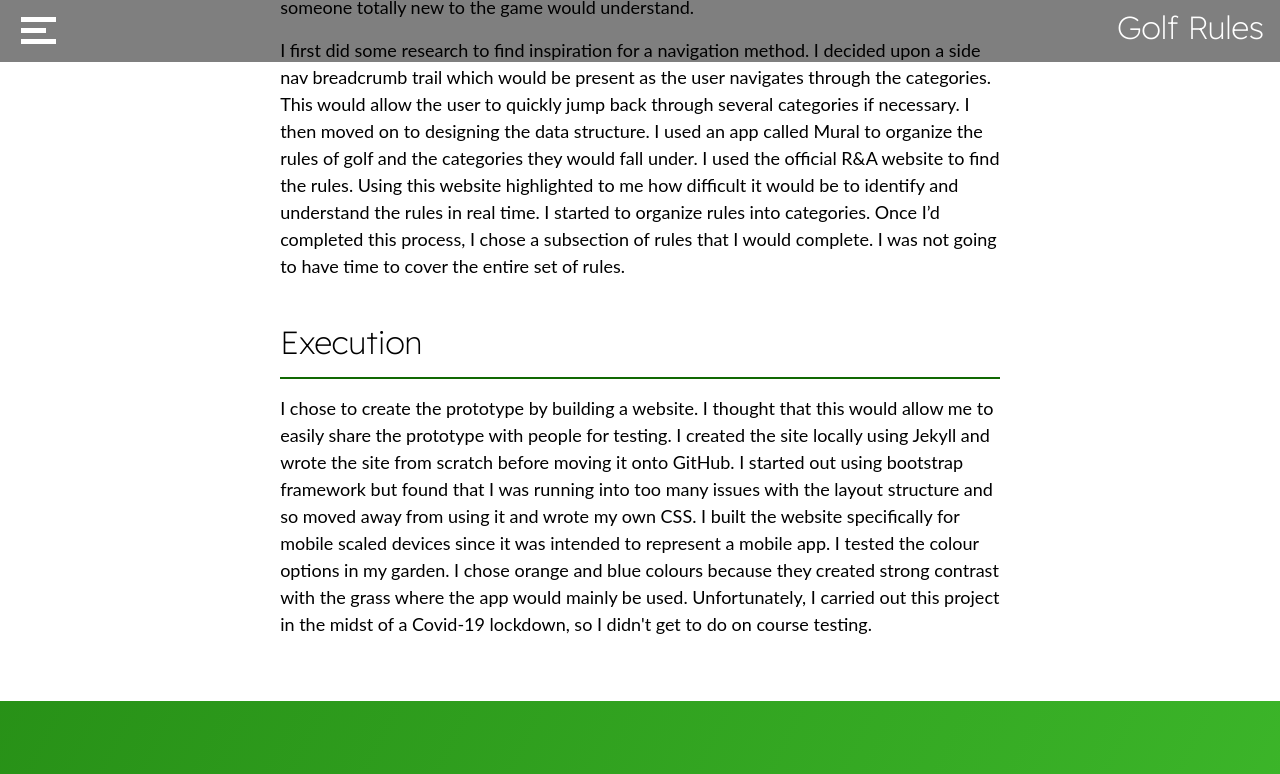
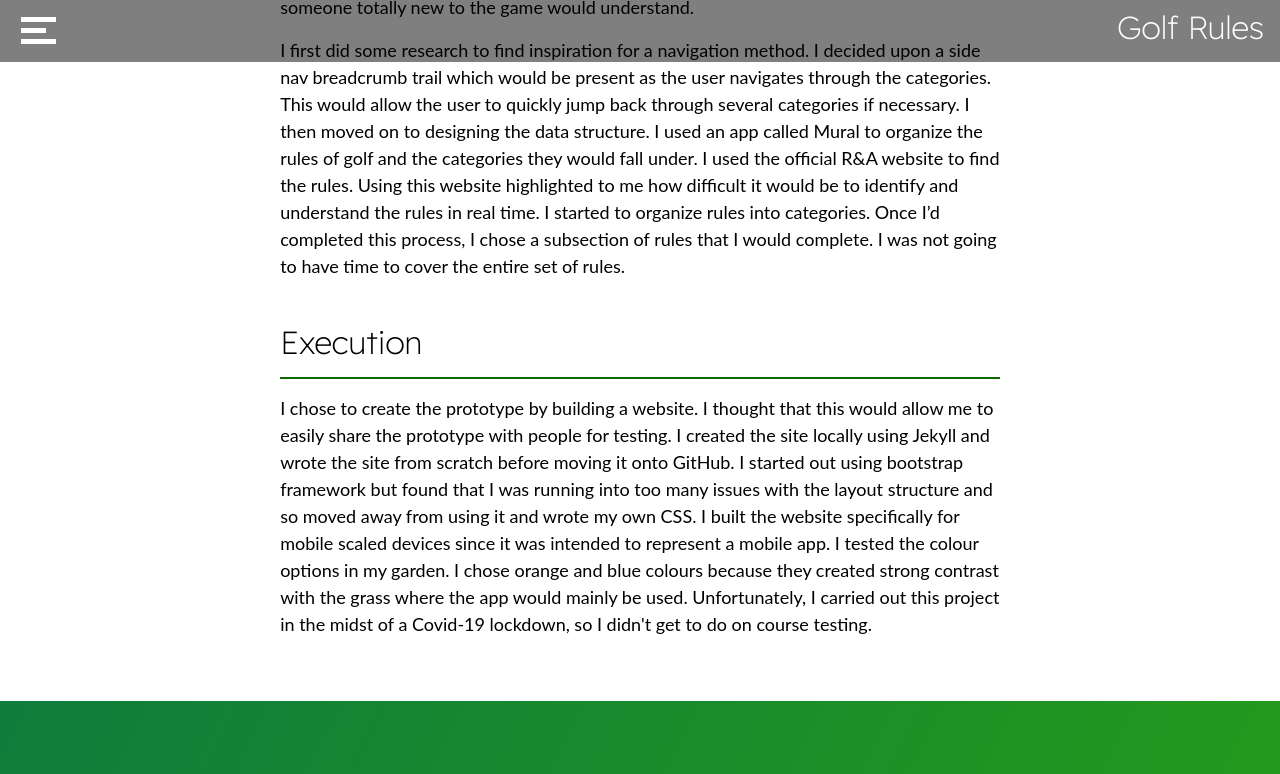
Before and after one commit to Tony8egan/www.TonesDesigns, a Jekyll site: the page built from GolfRules.markdown, in a window 1280 px wide and 1400 px high, scrolled down 1144 px. Shown: the top 774 px of the window. Built offline with Jekyll 4.4.1, drawn with Linux system fonts in a browser that asks for light colours; nearby versions of some CDN libraries.

Commit message:
Update GolfRules.html

```diff
--- a/_layouts/GolfRules.html
+++ b/_layouts/GolfRules.html
@@ -26,8 +26,9 @@
 
 <style>
     body{
-        background-color: #106802;
-        background-image: linear-gradient(to bottom right, #1a780b,#40bd2d);
+
+        background-color: rgb(40, 160, 21);
+        background-image: linear-gradient(to bottom right, #026852,rgb(40, 160, 21));
         font-size: 18px;
     }
 
```
